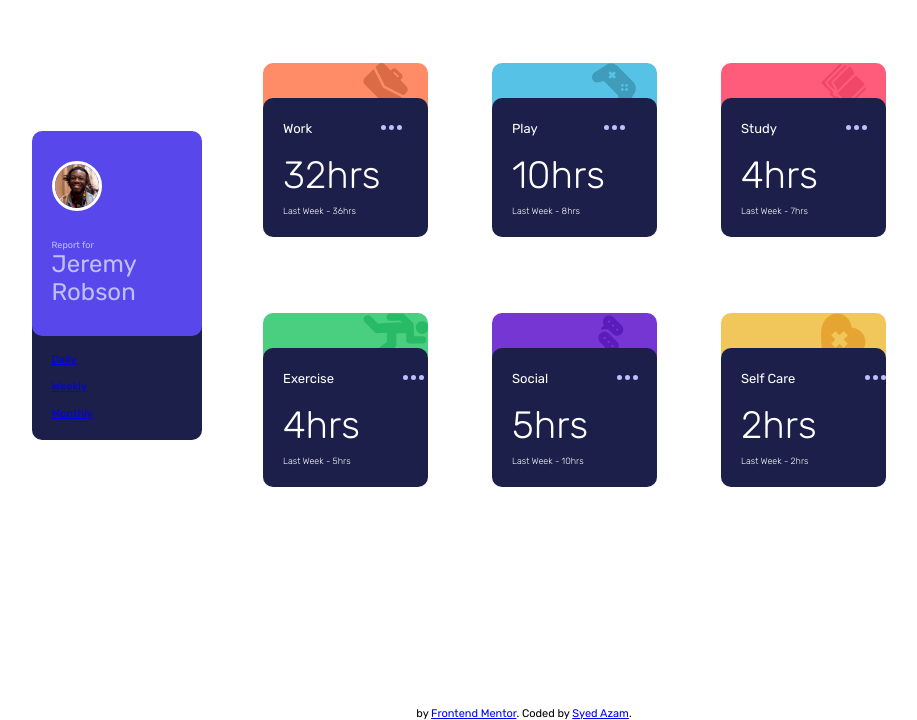
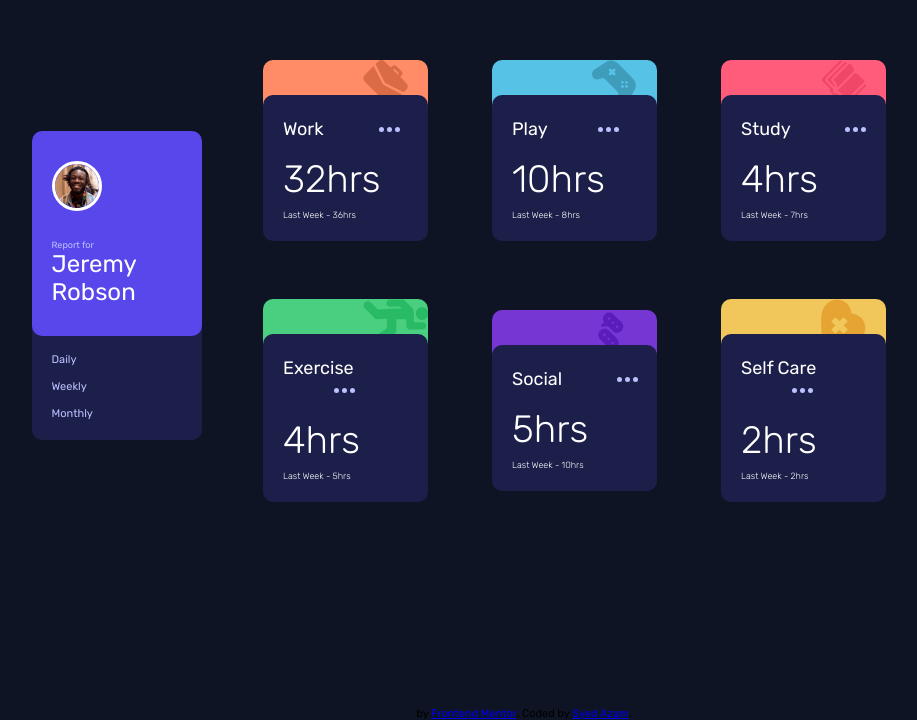
Before and after one commit to SyedAzam246/Time-Tracking-Dashboard, a website: page index.html in a window 1280 px wide. Shown: the part 157-877 px from the top of the page, without its empty margins (116-1033 px from the left). Drawn offline with Linux system fonts and the light colour scheme.

Commit message:
background add

```diff
--- a/sass/base/_reset.scss
+++ b/sass/base/_reset.scss
@@ -9,4 +9,5 @@
 body {
   width: 100%;
   //height: 100vh;
+  background-color: $Very-dark-blue;
 }
--- a/sass/component/_cards.scss
+++ b/sass/component/_cards.scss
@@ -7,7 +7,10 @@
   border-radius: 10px;
   z-index: 2;
 }
-
+.text-link {
+  text-decoration: none;
+  color: $Pale-Blue;
+}
 .person {
   width: 170px;
 
@@ -22,15 +25,16 @@
   &-report,
   &-name {
     margin-left: 20px;
-    color: $Pale-Blue;
   }
   &-report {
     font-size: 9px;
     margin-top: 25px;
+    color: $Pale-Blue;
   }
   &-name {
     font-size: 24px;
     margin-bottom: 30px;
+    color: $white;
   }
   /******************/
   /****Sub Card****/
@@ -70,7 +74,7 @@
   }
 
   &-title {
-    font-size: 13px;
+    font-size: $title-font;
     margin-bottom: 16px;
   }
   &-time {
@@ -103,7 +107,9 @@
   color: #fff;
   display: inline-block;
   background-repeat: repeat-x;
-  margin-left: 66px;
+
+  margin-left: 35%;
+  //margin-right: 2px;
 }
 .work {
   &-background {
```
Also changed, not shown: css/style.css.
